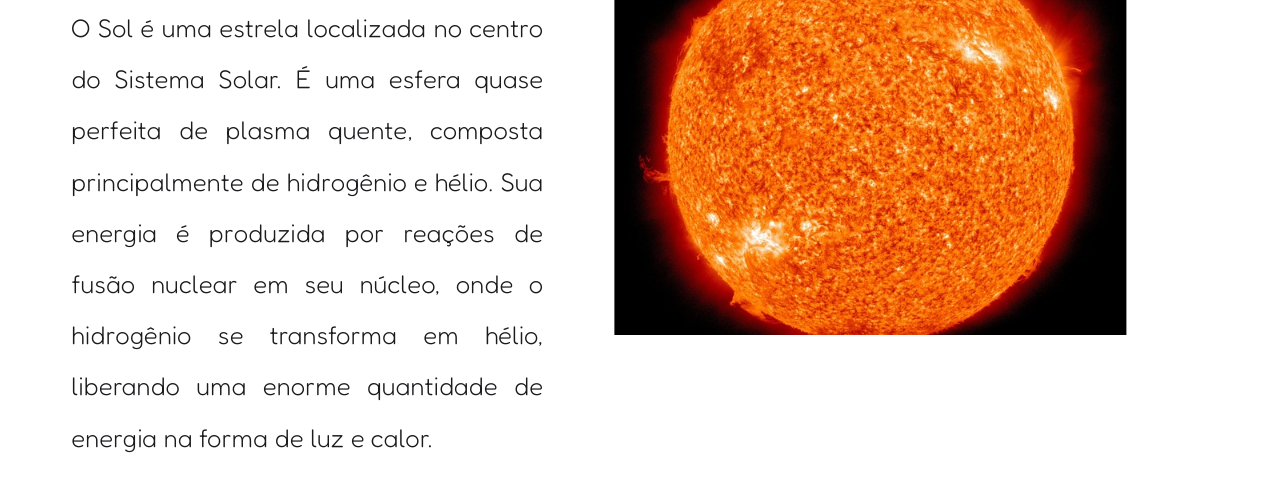
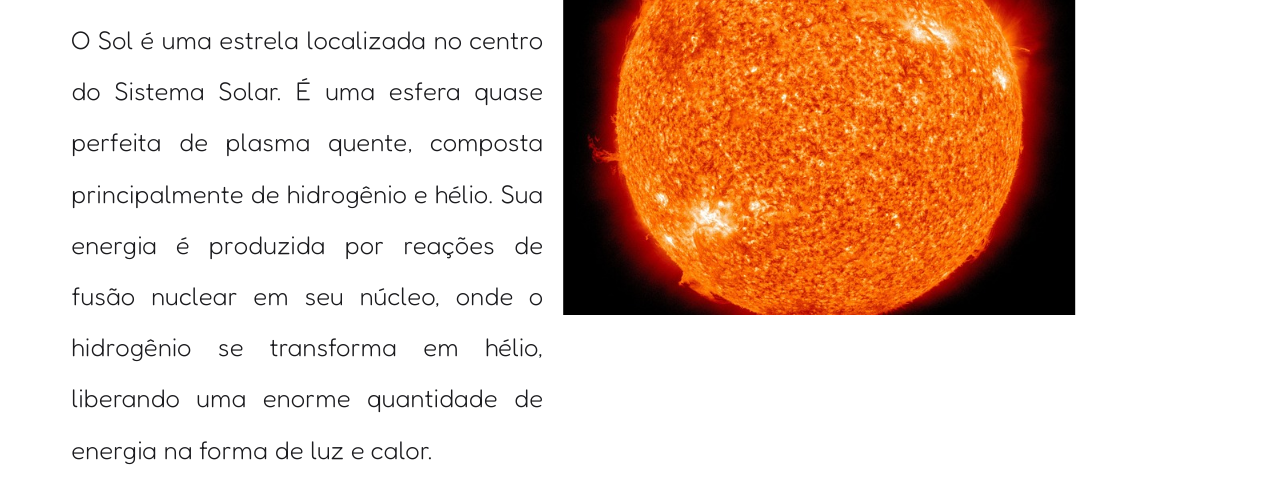
Before and after one commit to PabuDev/Projeto-solar, a plain HTML site: page index.html in a window 1280 px wide. Shown: the part 627-1122 px from the top of the page. Drawn offline with Linux system fonts and the light colour scheme.

Commit message:
Atualização

```diff
--- a/style.css
+++ b/style.css
@@ -77,7 +77,7 @@ article.artigo-principal{
     height: 75vh;
     top: 20%;
     left: 20%;
-    transform: translate( -40%, 10%);
+    transform: translate( -40%, 12%);
 
 }
 article.artigo-principal h1{
@@ -115,5 +115,5 @@ img{
     position: absolute;
     top: 50%;
     left: 50%;
-    transform: translate(-50%, 10%);
+    transform: translate(-60%, 5%);
 }
```
